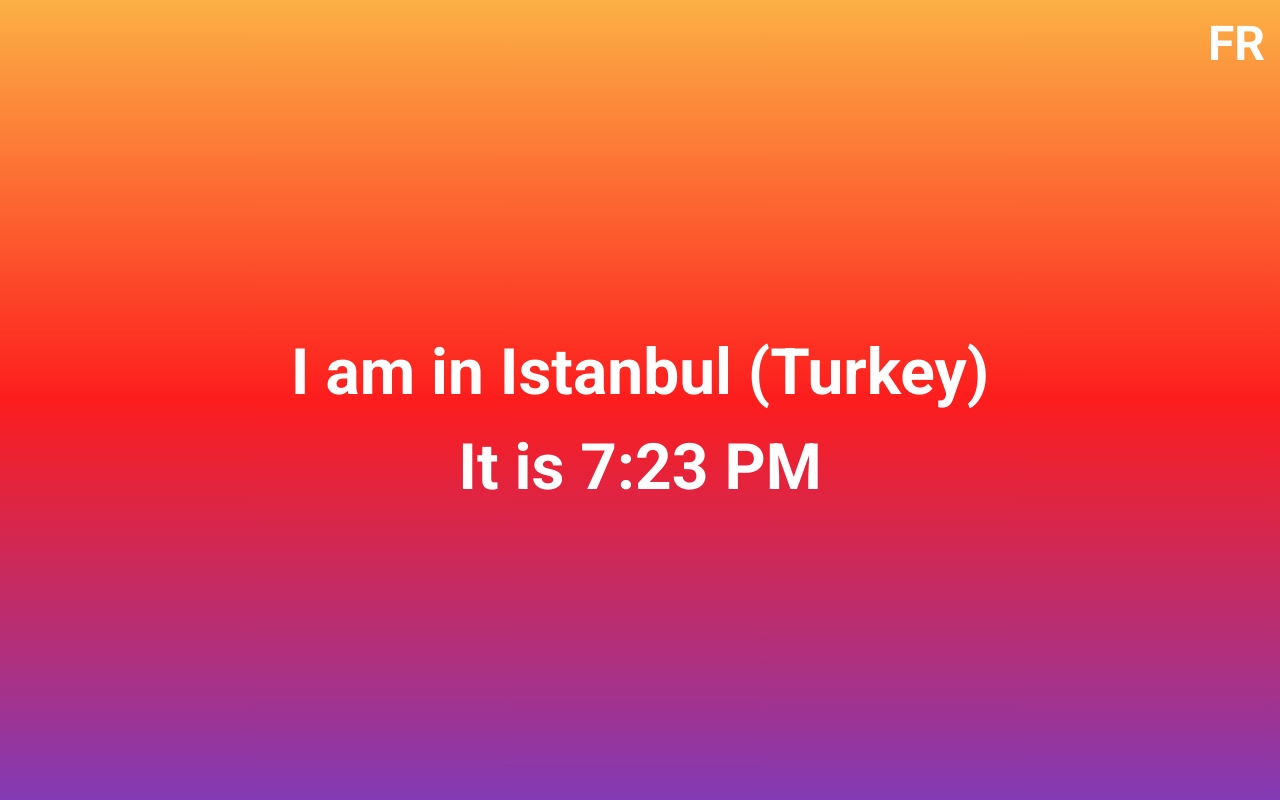
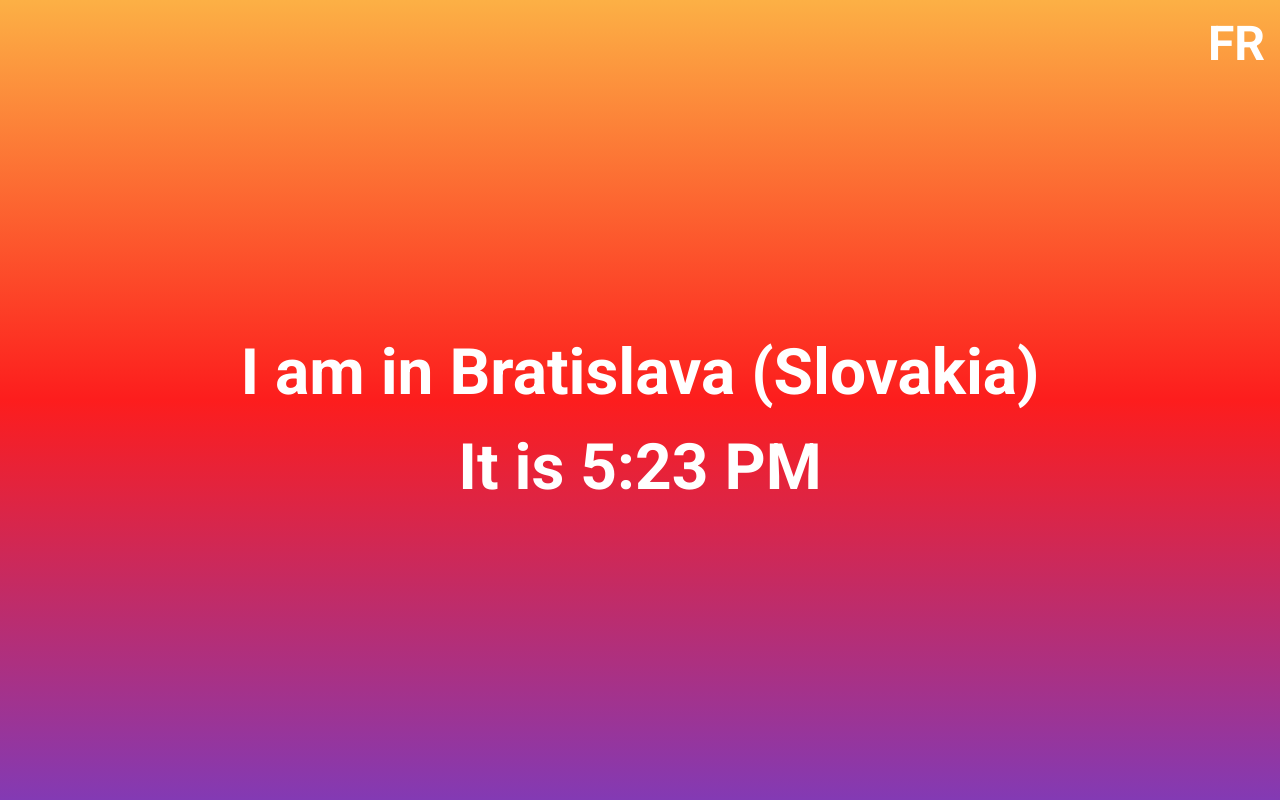
Before and after one commit to katima-g33k/where-am-i, a React (Create React App) app: page / in a window 1280 px wide. Built offline with nearby package versions, Linux system fonts and the light colour scheme.

Commit message:
Update location

```diff
--- a/src/data/index.ts
+++ b/src/data/index.ts
@@ -2,47 +2,8 @@ import { Data } from "../types";
 
 const data: Data[] = [
   {
-    from: "2024-01-24",
-    to: "2024-01-28",
-    timeZone: "Europe/Sofia",
-    city: {
-      en: "Sofia",
-      fr: "Sofia",
-    },
-    country: {
-      en: "Bulgaria",
-      fr: "Bulgarie",
-    }
-  },
-  {
-    from: "2024-01-29",
-    to: "2024-02-02",
-    timeZone: "Europe/Bucharest",
-    city: {
-      en: "Bucharest",
-      fr: "Bucharest",
-    },
-    country: {
-      en: "Romania",
-      fr: "Roumanie",
-    }
-  },
-  {
-    from: "2024-02-03",
-    to: "2024-02-09",
-    timeZone: "Europe/Budapest",
-    city: {
-      en: "Budapest",
-      fr: "Budapest",
-    },
-    country: {
-      en: "Hungary",
-      fr: "Hongrie",
-    }
-  },
-  {
     from: "2024-02-10",
-    to: "2024-02-11",
+    to: "2024-02-12",
     timeZone: "Europe/Bratislava",
     city: {
       en: "Bratislava",
@@ -66,58 +27,6 @@ const data: Data[] = [
       fr: "République tchèque",
     }
   },
-  {
-    from: "2024-01-14",
-    to: "2024-01-23",
-    timeZone: "Europe/Istanbul",
-    city: {
-      en: "Istanbul",
-      fr: "Istanbul",
-    },
-    country: {
-      en: "Turkey",
-      fr: "Turquie",
-    }
-  },
-  {
-    from: "2023-12-11",
-    to: "2024-01-13",
-    timeZone: "Asia/Kuala_Lumpur",
-    city: {
-      en: "Kuala Lumpur",
-      fr: "Kuala Lumpur",
-    },
-    country: {
-      en: "Malaysia",
-      fr: "Malaisie",
-    }
-  },
-  {
-    from: "2023-12-07",
-    to: "2023-12-10",
-    timeZone: "Asia/Saigon",
-    city: {
-      en: "Ho Chi Minh City",
-      fr: "Ho Chi Minh City",
-    },
-    country: {
-      en: "Vietnam",
-      fr: "Vietnam",
-    }
-  },
-  {
-    from: "2023-11-07",
-    to: "2023-12-06",
-    timeZone: "Asia/Kuala_Lumpur",
-    city: {
-      en: "Kuala Lumpur",
-      fr: "Kuala Lumpur",
-    },
-    country: {
-      en: "Malaysia",
-      fr: "Malaisie",
-    }
-  },
 ];
 
 export default data;
```
